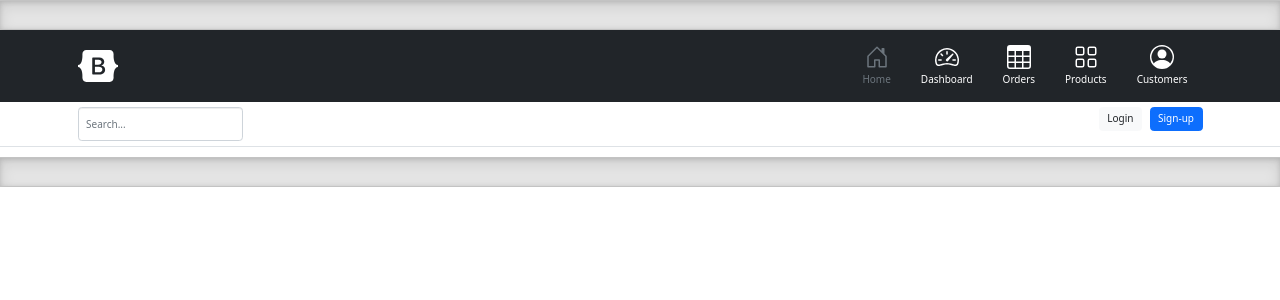
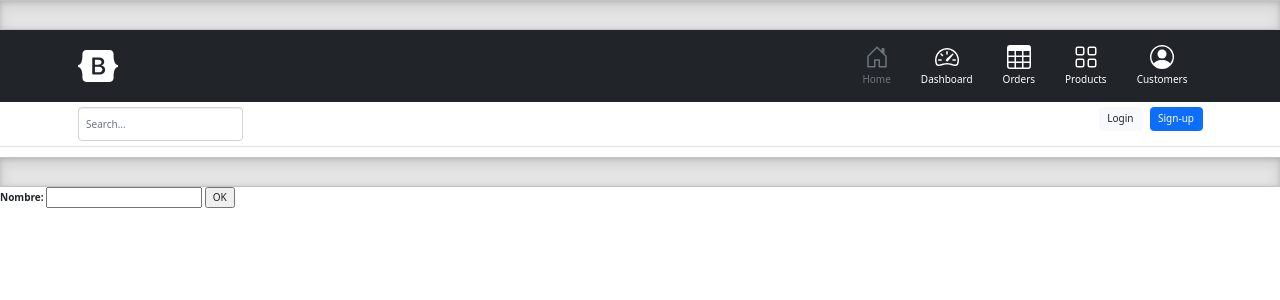
Before and after one commit to Chaya01/repos, a Django app: page /dashboard/ in a window 1280 px wide. Shown: the top 300 px of the page. Run offline with Django 4.2, Linux system fonts and the light colour scheme; some libraries are stand-ins or nearby versions.

Commit message:
formularios1

```diff
--- /dev/null
+++ b/Dash/dashboard/forms.py
@@ -0,0 +1,4 @@
+from django import forms
+
+class nombre_usuario(forms.Form):
+    your_name = forms.CharField(label='nombre_usuario', max_length=20)
--- a/Dash/dashboard/templates/directorio/inicio.html
+++ b/Dash/dashboard/templates/directorio/inicio.html
@@ -159,6 +159,14 @@
   </header>
 
   <div class="b-example-divider"></div>
+
+<div>
+  <form action="/your-name/" method="post">
+  <label for="nombre_usuario">Nombre: </label>
+  <input id="nombre_usuario" type="text" name="nombre_usuario" value="{{ current_name }}">
+  <input type="submit" value="OK">
+  </form>
+</div>
 </main>
 
 {% load static %}
--- a/Dash/dashboard/views.py
+++ b/Dash/dashboard/views.py
@@ -1,7 +1,8 @@
 from django.shortcuts import render, redirect, get_object_or_404
 from django.contrib.auth import authenticate, login, logout
 from django.contrib.auth.decorators import login_required
-from django.http import HttpResponse
+from django.http import HttpResponse, HttpResponseRedirect
+from .forms import nombre_usuario
 
 
 #@login_required
@@ -19,4 +20,13 @@ def inicio(request):
         ctx
     )
 
+def obtener_nombre(request):
+    if request.method == 'POST':
+        form = nombre_usuario(request.POST)
+        if form.is_valid():
+            return HttpResponseRedirect ('/gracias/')
+    else:
+        form = nombre_usuario()
+    return render(request, 'nombre.html', {'form': form})
+
 # Create your views here.
--- a/requeriments.txt
+++ b/requeriments.txt
@@ -1,2 +1,6 @@
 python==3.10.4
-django=4.4.0
+django==4.4.0
+django-crispy-forms==1.14.0
+pip install django-localflavor==3.1
+pip install django-filter==21.1
+djangorestframework==3.13.1
```
